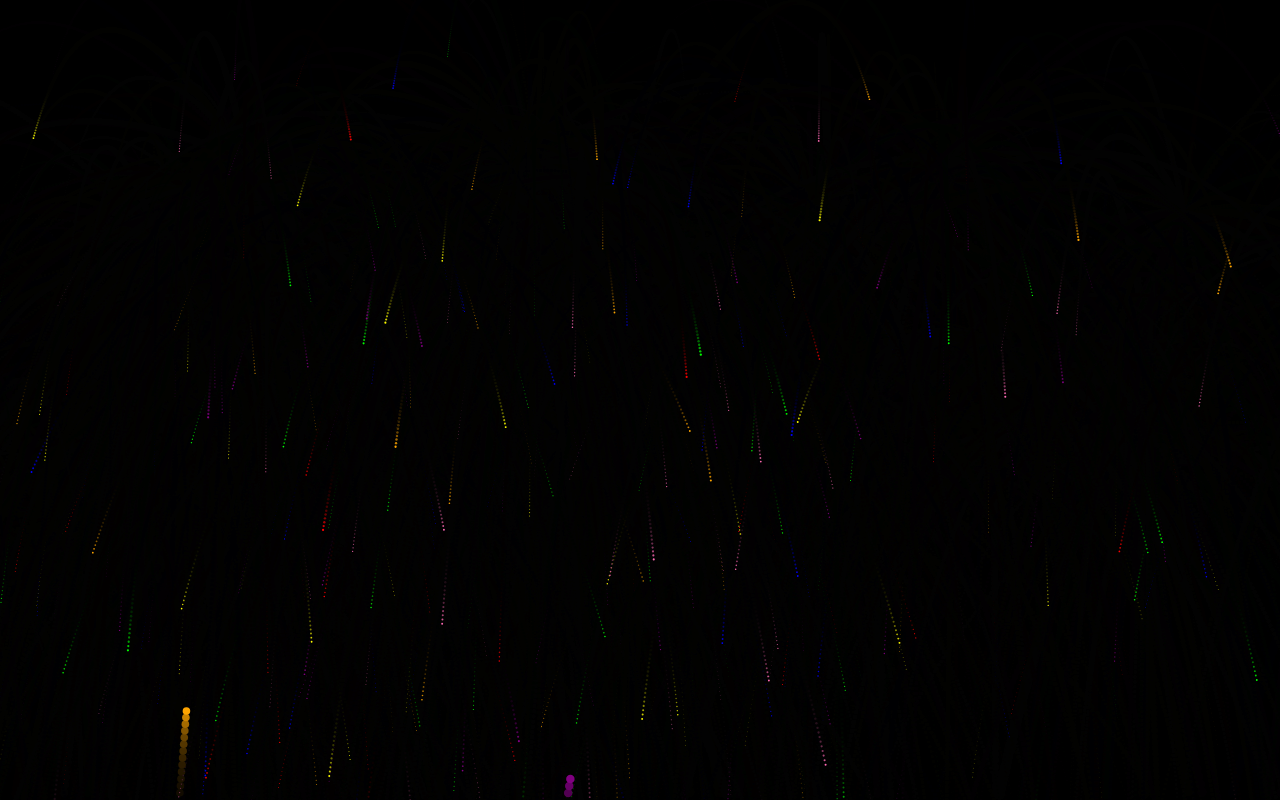
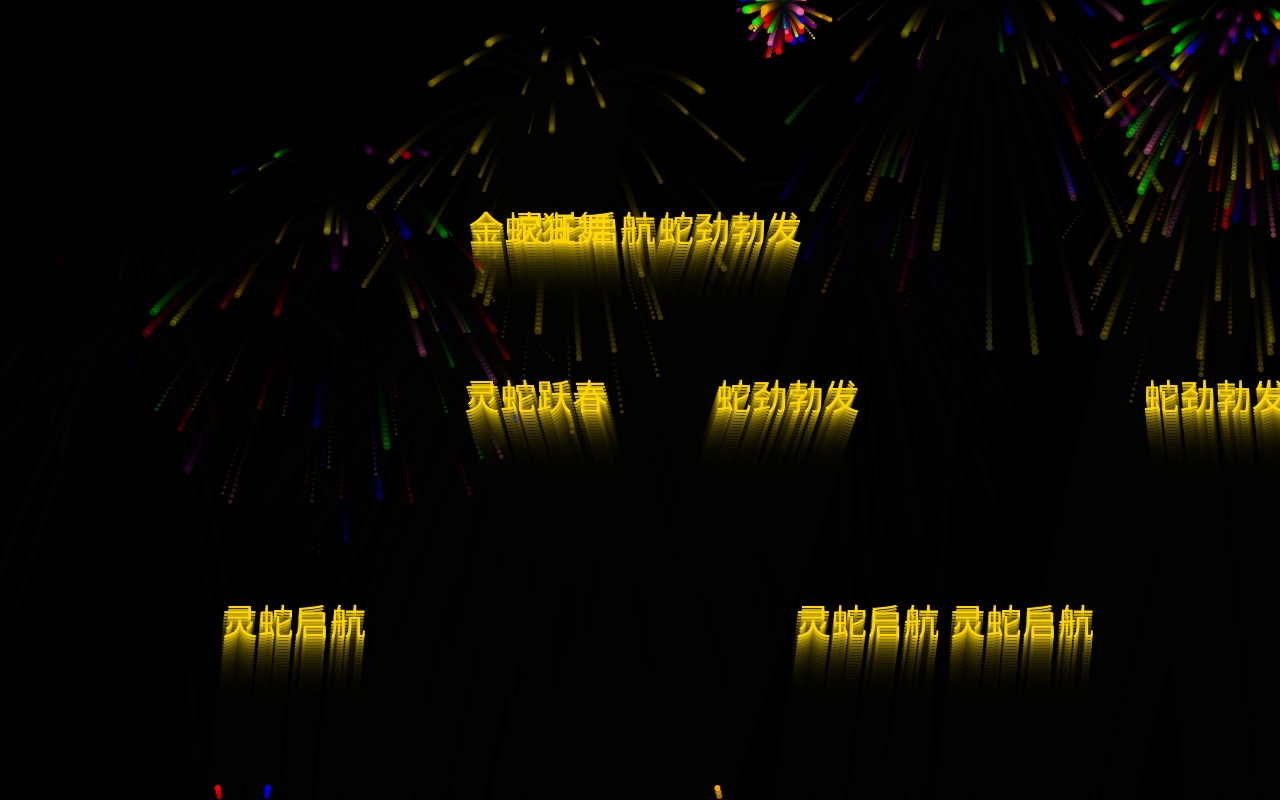
Before and after one commit to FANG-leo/fireworks-animation, a plain HTML site: page index.html in a window 1280 px wide. Drawn offline with Linux system fonts and the light colour scheme.

Commit message:
Add files via upload

```diff
--- a/index.html
+++ b/index.html
@@ -3,7 +3,7 @@
 <head>
     <meta charset="UTF-8">
     <meta name="viewport" content="width=device-width, initial-scale=1.0">
-    <title>Fireworks Show</title>
+    <title>Fireworks and Text Show</title>
     <style>
         body {
             margin: 0;
@@ -21,142 +21,171 @@
         const canvas = document.getElementById('fireworksCanvas');
         const ctx = canvas.getContext('2d');
 
-        // Resize canvas to fit window
+        // Resize canvas
         canvas.width = window.innerWidth;
         canvas.height = window.innerHeight;
 
-        // Colors
-        const COLORS = ['#FF0000', '#0000FF', '#00FF00', '#800080', '#FFA500', '#FFFF00', '#FF69B4'];
+        const COLORS = ['#FF0000', '#00FF00', '#0000FF', '#FFFF00', '#FFA500', '#FF69B4', '#800080'];
+        const GOLD = '#FFD700';
 
-        // Firework class
+        // Class for a single particle
+        class Particle {
+            constructor(x, y, vx, vy, radius, color) {
+                this.x = x;
+                this.y = y;
+                this.vx = vx;
+                this.vy = vy;
+                this.radius = radius;
+                this.color = color;
+                this.alpha = 1; // Transparency
+            }
+
+            update() {
+                this.x += this.vx;
+                this.y += this.vy;
+                this.vy += 0.05; // Gravity effect
+                this.alpha -= 0.011; // Fade out
+            }
+
+            draw() {
+                ctx.globalAlpha = this.alpha;
+                ctx.beginPath();
+                ctx.arc(this.x, this.y, this.radius, 0, Math.PI * 2);
+                ctx.fillStyle = this.color;
+                ctx.fill();
+                ctx.globalAlpha = 1; // Reset transparency
+            }
+        }
+
+        // Class for fireworks and text
         class Firework {
-            constructor() {
-                this.x = Math.random() * canvas.width;
-                this.y = canvas.height;
-                this.targetY = Math.random() * (canvas.height / 2) + 50; // Random target height
+            constructor(x, isText = false, text = '') {
+                this.x = x || Math.random() * canvas.width;
+                this.y = canvas.height; // Start from bottom
+                this.vx = Math.random() * 2 - 1; // Horizontal velocity
+                this.vy = isText ? -3 : -4; // Set vertical speed to make all fireworks rise uniformly
                 this.color = COLORS[Math.floor(Math.random() * COLORS.length)];
-                this.radius = Math.random() * 2 + 3; // Random initial radius
                 this.exploded = false;
                 this.particles = [];
-                this.vx = Math.random() * 4 - 2; // Horizontal velocity
-                this.vy = Math.random() * -3 - 5; // Vertical velocity
-                this.maxY = this.y; // Track maximum height reached by the firework
+                this.isText = isText; // Whether this firework represents text
+                this.text = text; // The text to display (if any)
+
+                // Randomize maxHeight between 70% and 100% of canvas height
+                this.maxHeight = Math.random() * (canvas.height * 0.4) + (canvas.height * 0);
             }
 
             update() {
                 if (!this.exploded) {
-                    // Move the firework upwards
+                    // Move upward
                     this.x += this.vx;
                     this.y += this.vy;
-                    this.vy += 0.05; // Gravity effect
 
-                    // Track maximum height
-                    if (this.y < this.maxY) {
-                        this.maxY = this.y;
-                    }
-
-                    // Explode when firework reaches the highest point
-                    if (this.vy > 0 && this.y >= this.maxY) {
-                        this.explode();
+                    // Explode after reaching the randomized maxHeight
+                    if (this.y <= this.maxHeight) {
+                        this.exploded = true;
+                        this.explode(); // Start explosion after reaching the height
                     }
                 } else {
-                    // Update particles' positions
-                    for (let i = this.particles.length - 1; i >= 0; i--) {
-                        const p = this.particles[i];
-                        p.vx *= 0.99; // Air resistance (horizontal)
-                        p.vy *= 0.99; // Air resistance (vertical)
-                        p.vy += 0.05; // Gravity effect
-                        p.x += p.vx;
-                        p.y += p.vy;
-                        p.radius = Math.max(0, p.radius - 0.02); // Shrink particle over time
-
-                        if (p.radius <= 0) {
-                            this.particles.splice(i, 1); // Remove invisible particles
-                        }
-                    }
+                    // Update particles
+                    this.particles.forEach(p => p.update());
+                    this.particles = this.particles.filter(p => p.alpha > 0); // Remove faded particles
                 }
             }
 
             draw() {
                 if (!this.exploded) {
-                    ctx.beginPath();
-                    ctx.arc(this.x, this.y, this.radius, 0, Math.PI * 2);
-                    ctx.fillStyle = this.color;
-                    ctx.fill();
+                    if (this.isText) {
+                        // Draw text if it's a text firework
+                        ctx.font = '36px KaiTi';
+                        ctx.fillStyle = GOLD;
+                        ctx.textAlign = 'center';
+                        ctx.textBaseline = 'middle';
+                        ctx.fillText(this.text, this.x, this.y);
+                    } else {
+                        // Draw firework particle
+                        ctx.beginPath();
+                        ctx.arc(this.x, this.y, 3, 0, Math.PI * 2);
+                        ctx.fillStyle = this.color;
+                        ctx.fill();
+                    }
                 } else {
-                    // Draw all particles after explosion
-                    this.particles.forEach(p => {
-                        ctx.beginPath();
-                        ctx.arc(p.x, p.y, p.radius, 0, Math.PI * 2);
-                        ctx.fillStyle = p.color;
-                        ctx.fill();
-                    });
+                    // Draw explosion particles
+                    this.particles.forEach(p => p.draw());
                 }
             }
 
             explode() {
-                this.exploded = true;
-                const numParticles = Math.floor(Math.random() * 50) + 40; // Number of particles in explosion
+                const numParticles = Math.floor(Math.random() * 40) + 50;
                 for (let i = 0; i < numParticles; i++) {
                     const angle = Math.random() * Math.PI * 2;
-                    const speed = Math.random() * 4 + 2;
-                    const vx = Math.cos(angle) * speed + Math.random() * 2 - 1;
-                    const vy = Math.sin(angle) * speed + Math.random() * 2 - 1;
+                    const speed = Math.random() * 2 + 1;
+                    const vx = Math.cos(angle) * speed;
+                    const vy = Math.sin(angle) * speed;
                     const radius = Math.random() * 3 + 1;
-                    const color = COLORS[Math.floor(Math.random() * COLORS.length)];
-                    this.particles.push({ x: this.x, y: this.y, vx, vy, radius, color });
+                    const color = this.isText ? GOLD : COLORS[Math.floor(Math.random() * COLORS.length)];
+                    this.particles.push(new Particle(this.x, this.y, vx, vy, radius, color));
                 }
             }
         }
 
-        // Fireworks array
-        let fireworks = [];
-        const NUM_FIREWORKS = 50; // Ensure 50 fireworks at all times
+        // Array to store fireworks
+        const fireworks = [];
+        const phrases = ['蛇劲勃发', '灵蛇启航', '灵蛇跃春', '蛇年安康', '蛇舞新春', '金蛇狂舞'];
 
-        // Function to generate new firework
+        let fireworkInterval = 0; // Variable to control the frequency of firework generation
+
         function generateFirework() {
-            fireworks.push(new Firework());
+            const chance = Math.random();
+            if (fireworkInterval <= 0) {
+                // Generate two fireworks for each interval to increase the quantity
+                for (let i = 0; i < 3; i++) {
+                    if (chance < 0.2) {
+                        // 13% chance to create a text firework
+                        const text = phrases[Math.floor(Math.random() * phrases.length)];
+                        const x = Math.random() * canvas.width; // Random horizontal position
+                        fireworks.push(new Firework(x, true, text));
+                    } else {
+                        // 87% chance to create a normal firework
+                        fireworks.push(new Firework());
+                    }
+                }
+
+                // Reset the interval with a random time to simulate uneven intervals
+                fireworkInterval = Math.random() * 3 + 1; // Random interval between 1 to 4 seconds
+            } else {
+                fireworkInterval -= 0.05; // Decrease interval gradually
+            }
         }
 
         // Animation loop
         function animate() {
-            ctx.fillStyle = 'rgba(0, 0, 0, 0.2)'; // Fading effect for smoother transitions
+            ctx.fillStyle = 'rgba(0, 0, 0, 0.2)';
             ctx.fillRect(0, 0, canvas.width, canvas.height);
 
-            // Ensure that there are always 50 fireworks on the screen
-            while (fireworks.length < NUM_FIREWORKS) {
-                generateFirework();
-            }
+            // Generate new fireworks with varying intervals
+            generateFirework();
 
             // Update and draw fireworks
-            for (let i = fireworks.length - 1; i >= 0; i--) {
-                const firework = fireworks[i];
+            fireworks.forEach((firework, index) => {
                 firework.update();
                 firework.draw();
 
-                // Remove fireworks that have exploded and their particles are all gone
-                if (firework.particles.length === 0 && firework.exploded) {
-                    fireworks.splice(i, 1);
+                // Remove fireworks that have no active particles and have exploded
+                if (firework.exploded && firework.particles.length === 0) {
+                    fireworks.splice(index, 1);
                 }
-            }
+            });
 
-            // Keep creating fireworks every frame
             requestAnimationFrame(animate);
         }
 
         // Start animation
         animate();
 
-        // Resize canvas when window is resized
+        // Resize canvas on window resize
         window.addEventListener('resize', () => {
             canvas.width = window.innerWidth;
             canvas.height = window.innerHeight;
-
-            // Clear and regenerate fireworks on resize
-            fireworks = [];
-            for (let i = 0; i < NUM_FIREWORKS; i++) {
-                generateFirework();
-            }
         });
     </script>
 </body>
```
